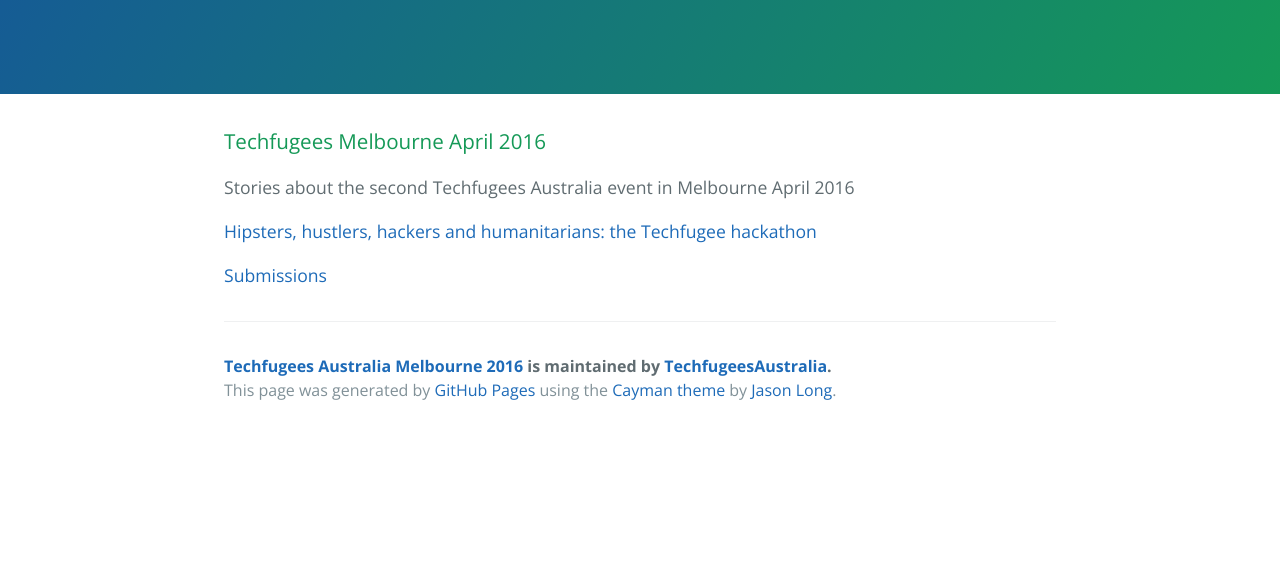
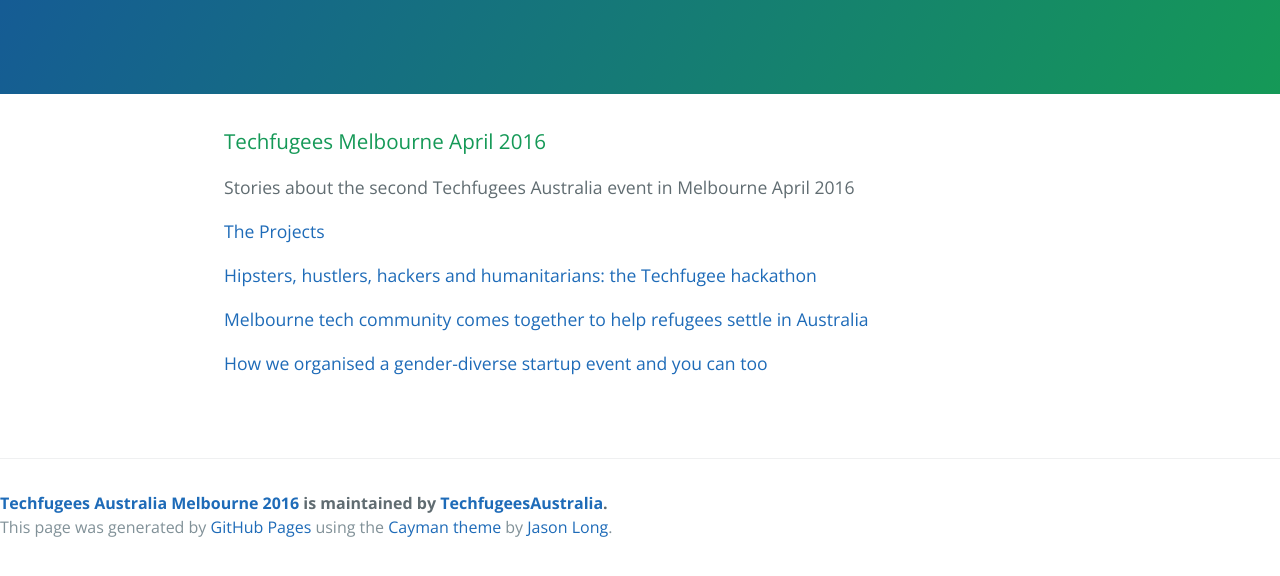
Before and after one commit to TechfugeesAustralia/melbourne2016, a plain HTML site: page index.html in a window 1280 px wide. Shown: the part 176-752 px from the top of the page. Drawn offline with nearby package versions, Linux system fonts and the light colour scheme.

Commit message:
Add some external links

```diff
--- a/index.html
+++ b/index.html
@@ -16,11 +16,17 @@
     </section>
 
     <section class="main-content">
+
       <h3>Techfugees Melbourne April 2016</h3>
 
-<p>Stories about the second Techfugees Australia event in Melbourne April 2016</p>
-<p><a href="https://exchange.telstra.com.au/2016/05/03/humanitarian-hackathons/">Hipsters, hustlers, hackers and humanitarians: the Techfugee hackathon</a></p>
-<p><a href='https://techfugees-melb-au-2016.devpost.com/submissions'>Submissions</a></p>
+      <p>Stories about the second Techfugees Australia event in Melbourne April 2016</p>
+      <p><a href="https://techfugees-melb-au-2016.devpost.com/submissions">The Projects</a></p>
+      <p><a href="https://exchange.telstra.com.au/2016/05/03/humanitarian-hackathons/">Hipsters, hustlers, hackers and humanitarians: the Techfugee hackathon</a></p>
+      <p><a href="http://www.startupsmart.com.au/advice/growth/innovation/techfugees-melbourne-debut-hits-off-with/">Melbourne tech community comes together to help refugees settle in Australia</a></p>
+      <p><a href="http://www.startupsmart.com.au/advice/business-planning/how-we-organized-a-gender-diverse-startup-event-that-helped-refugees-settle-in-australi/">How we organised a gender-diverse startup event and you can too</a></p>
+
+    </section>
+
       <footer class="site-footer">
         <span class="site-footer-owner"><a href="https://github.com/TechfugeesAustralia/melbourne2016">Techfugees Australia Melbourne 2016</a> is maintained by <a href="https://github.com/TechfugeesAustralia">TechfugeesAustralia</a>.</span>
 
```
